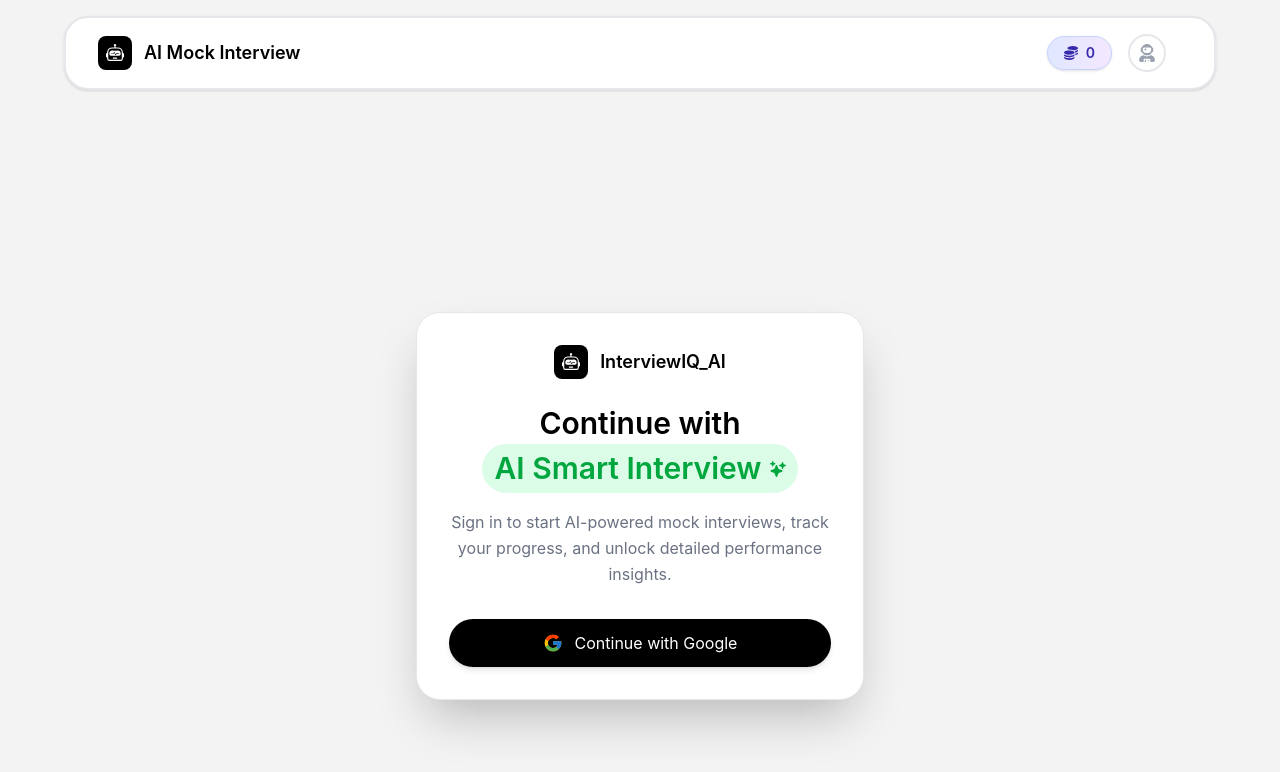
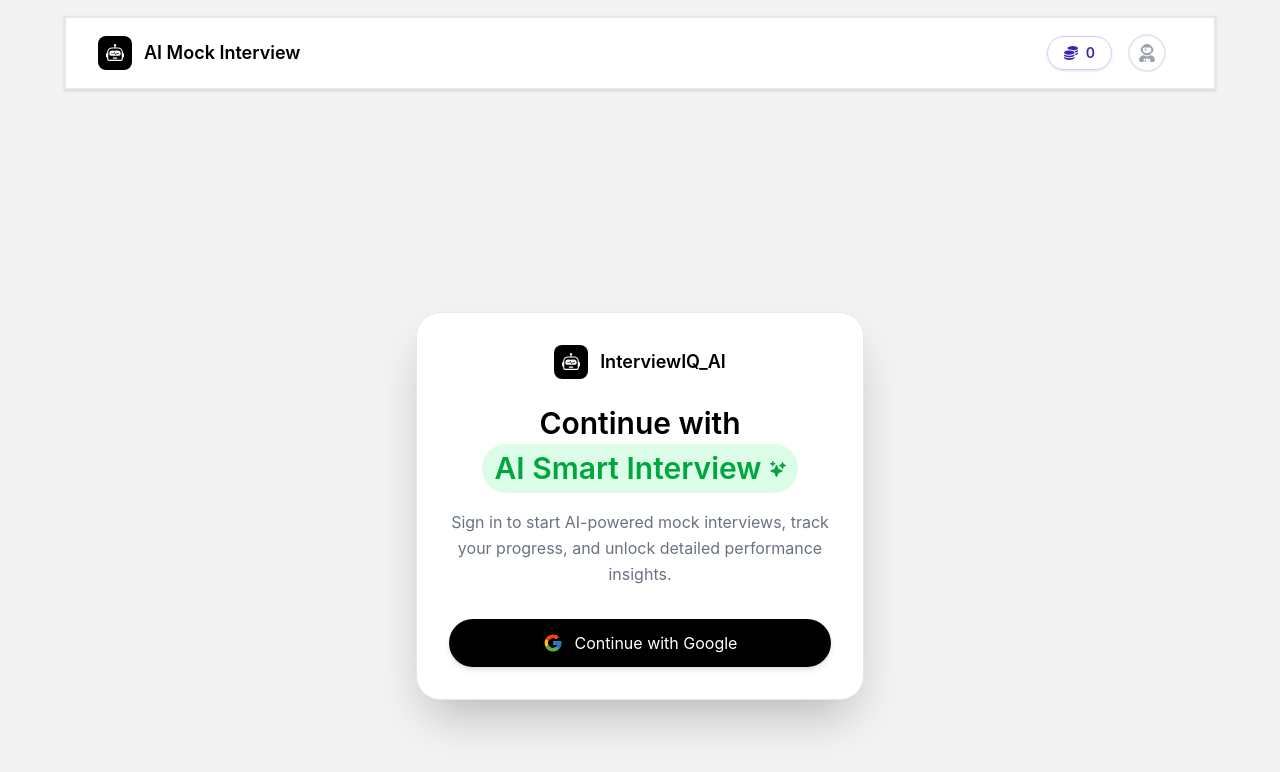
Before and after one commit to AbhiDevepl/ai-mock-interview-system, a React (Vite) app in the folder client/: page /auth in a window 1280 px wide. Shown: the top 772 px of the page. Built offline with nearby package versions, Linux system fonts and the light colour scheme; no server answers.

Commit message:
auth and navbar fix

```diff
--- a/client/src/components/AuthModel.jsx
+++ b/client/src/components/AuthModel.jsx
@@ -15,7 +15,7 @@
   }, [isAuthenticated, userData, onClose]);
 
   return (
-    <div className="fixed inset-0 z-[999] flex items-center justify-center bg-black bg-opacity-50 px-4">
+    <div className="fixed inset-0 z-999 flex items-center justify-center bg-black bg-opacity-50 px-4">
       <div className="relative w-full max-w-md">
         <button
           onClick={onClose}
--- a/client/src/components/NavBar.jsx
+++ b/client/src/components/NavBar.jsx
@@ -44,7 +44,7 @@
         initial={{ opacity: 0, y: -40 }}
         animate={{ opacity: 1, y: 0 }}
         transition={{ duration: 0.5, ease: "easeOut" }}
-        className="w-full max-w-6xl bg-white rounded-[24px] shadow-sm
+        className="w-full max-w-6xl bg-white rounded-24px shadow-sm
                            border-2 border-gray-200 px-8 py-4 flex justify-between items-center relative mx-auto"
       >
         <div className="flex items-center gap-3 cursor-pointer">
@@ -75,7 +75,8 @@
                 setShowCreditsPopup(!showCreditsPopup);
                 setShowUserPopup(false);
               }}
-              className="hidden md:flex items-center gap-2 bg-gradient-to-r from-indigo-100 to-purple-100 text-indigo-800 px-4 py-1.5 rounded-full text-sm font-bold shadow-sm border border-indigo-200"
+              className="hidden md:flex items-center gap-2 bg-gradient-to from-indigo-100 to-purple-100
+                        text-indigo-800 px-4 py-1.5 rounded-full text-sm font-bold shadow-sm border border-indigo-200"
             >
               <FaCoins />
               <span className="font-semibold">{credits}</span>
```
